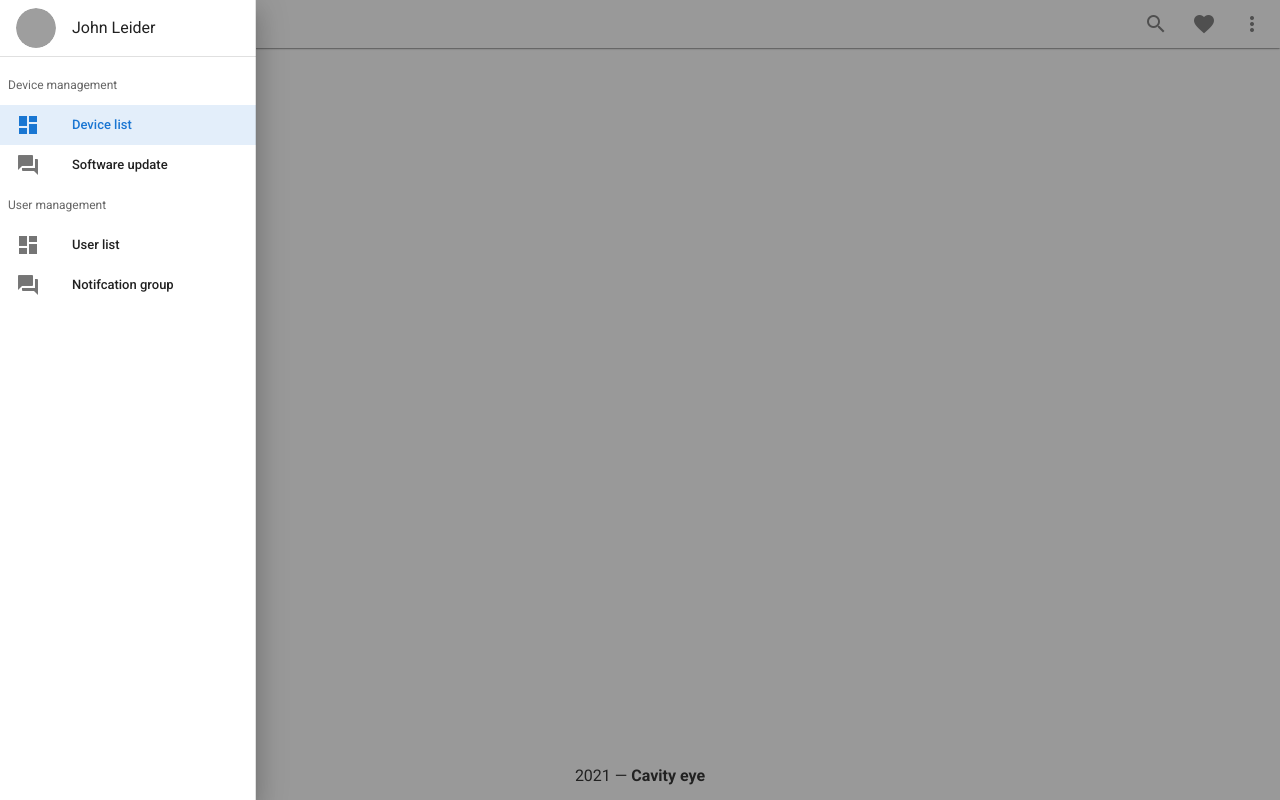
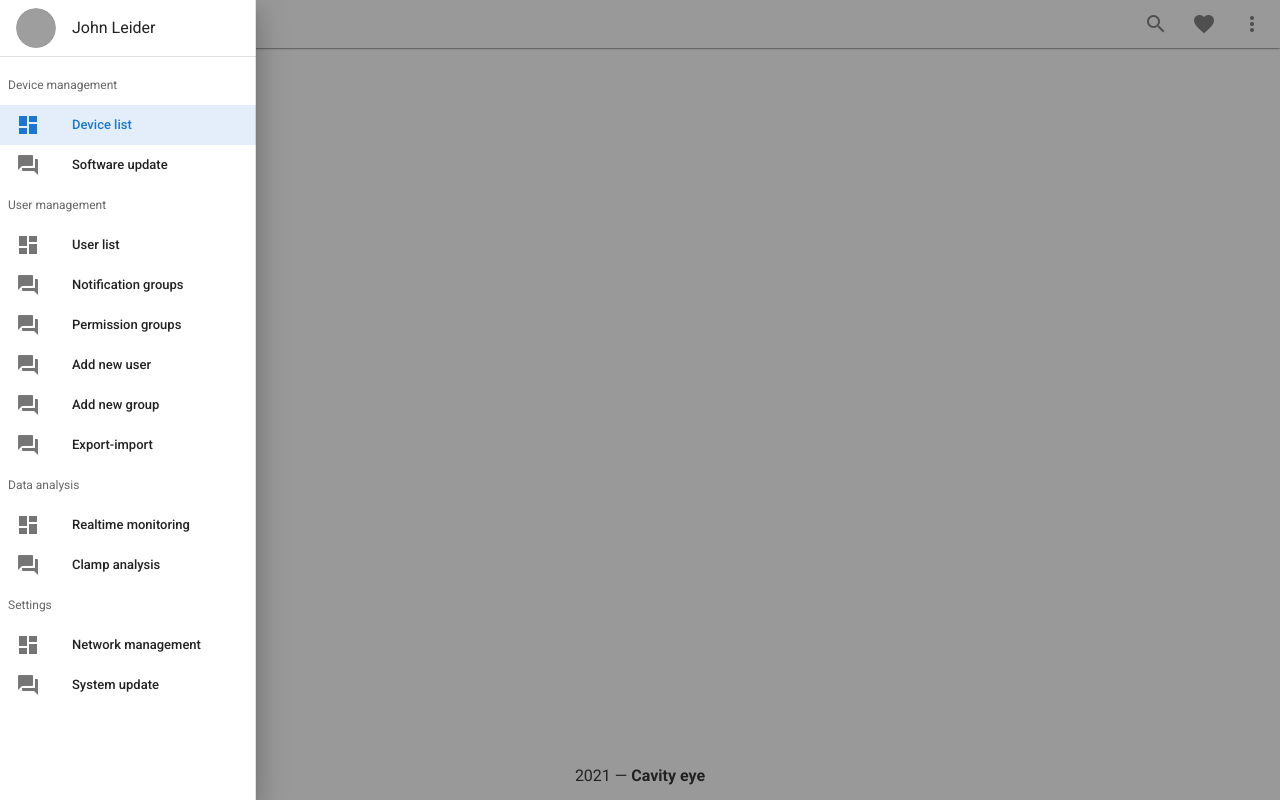
Before and after one commit to kzsolt7/example-code, a Vue app in the folder ui/: page / in a window 1280 px wide. Both pictures are taken after a click on the button 28 px from the left and 24 px from the top of the page. Built offline with nearby package versions, Linux system fonts and the light colour scheme; grey boxes are pictures that could not be loaded.

Commit message:
Update sidebar.vue

```diff
--- a/ui/src/components/uielement/sidebar.vue
+++ b/ui/src/components/uielement/sidebar.vue
@@ -53,8 +53,46 @@
           </v-list-item-content>
         </v-list-item>
 
+        <v-subheader>Data analysis</v-subheader>
+
+        <v-list-item
+            v-for="item in dataAnalysisItems"
+            :key="item.title"
+            link
+            :to="item.url"
+        >
+          <v-list-item-icon>
+            <v-icon>{{ item.icon }}</v-icon>
+          </v-list-item-icon>
+
+          <v-list-item-content>
+            <v-list-item-title>{{ item.title }}</v-list-item-title>
+          </v-list-item-content>
+        </v-list-item>
+
+        <v-subheader>Settings</v-subheader>
+
+        <v-list-item
+            v-for="item in settingsItems"
+            :key="item.title"
+            link
+            :to="item.url"
+        >
+          <v-list-item-icon>
+            <v-icon>{{ item.icon }}</v-icon>
+          </v-list-item-icon>
+
+          <v-list-item-content>
+            <v-list-item-title>{{ item.title }}</v-list-item-title>
+          </v-list-item-content>
+        </v-list-item>
+
+
+
+
       </v-list-item-group>
     </v-list>
+
   </v-navigation-drawer>
 </template>
 
@@ -74,8 +112,25 @@ export default {
       ],
       userManagementItems: [
         { title: 'User list', icon: 'mdi-view-dashboard', url: '/user-list' },
-        { title: 'Notifcation group', icon: 'mdi-forum', url: '/notifictaion' },
+        { title: 'Notification groups', icon: 'mdi-forum', url: '/notification' },
+        { title: 'Permission groups', icon: 'mdi-forum', url: '/permission' },
+        { title: 'Add new user', icon: 'mdi-forum', url: '/add-new-user' },
+        { title: 'Add new group', icon: 'mdi-forum', url: '/add-new-group' },
+        { title: 'Export-import', icon: 'mdi-forum', url: '/export-import' },
+
       ],
+      dataAnalysisItems: [
+        { title: 'Realtime monitoring', icon: 'mdi-view-dashboard', url: '/realtime-monitoring' },
+        { title: 'Clamp analysis', icon: 'mdi-forum', url: '/clamp-analysis' },
+
+      ],
+
+      settingsItems: [
+        { title: 'Network management', icon: 'mdi-view-dashboard', url: '/network-management' },
+        { title: 'System update', icon: 'mdi-forum', url: '/system-update' },
+
+      ],
+
     }
   },
   watch:{
```
